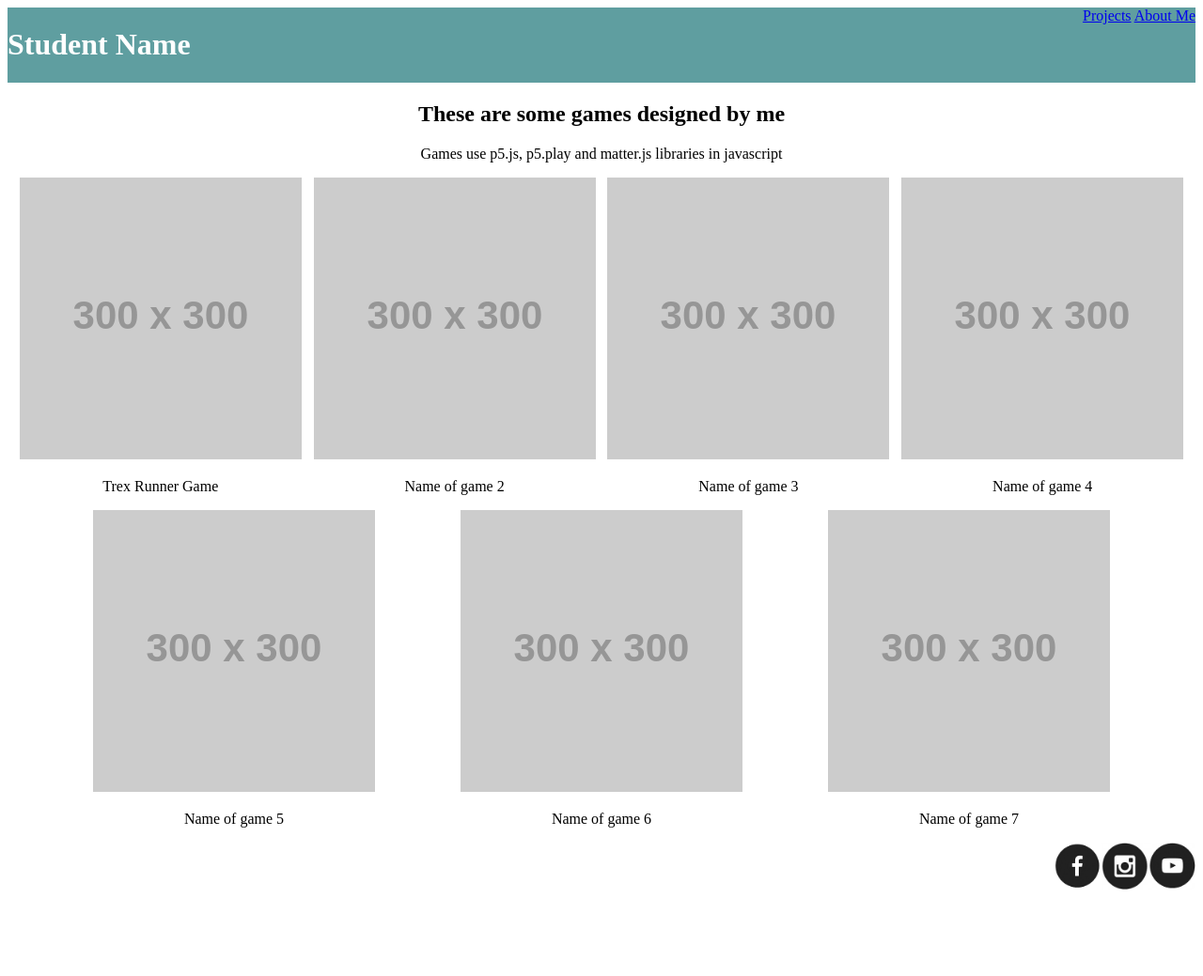
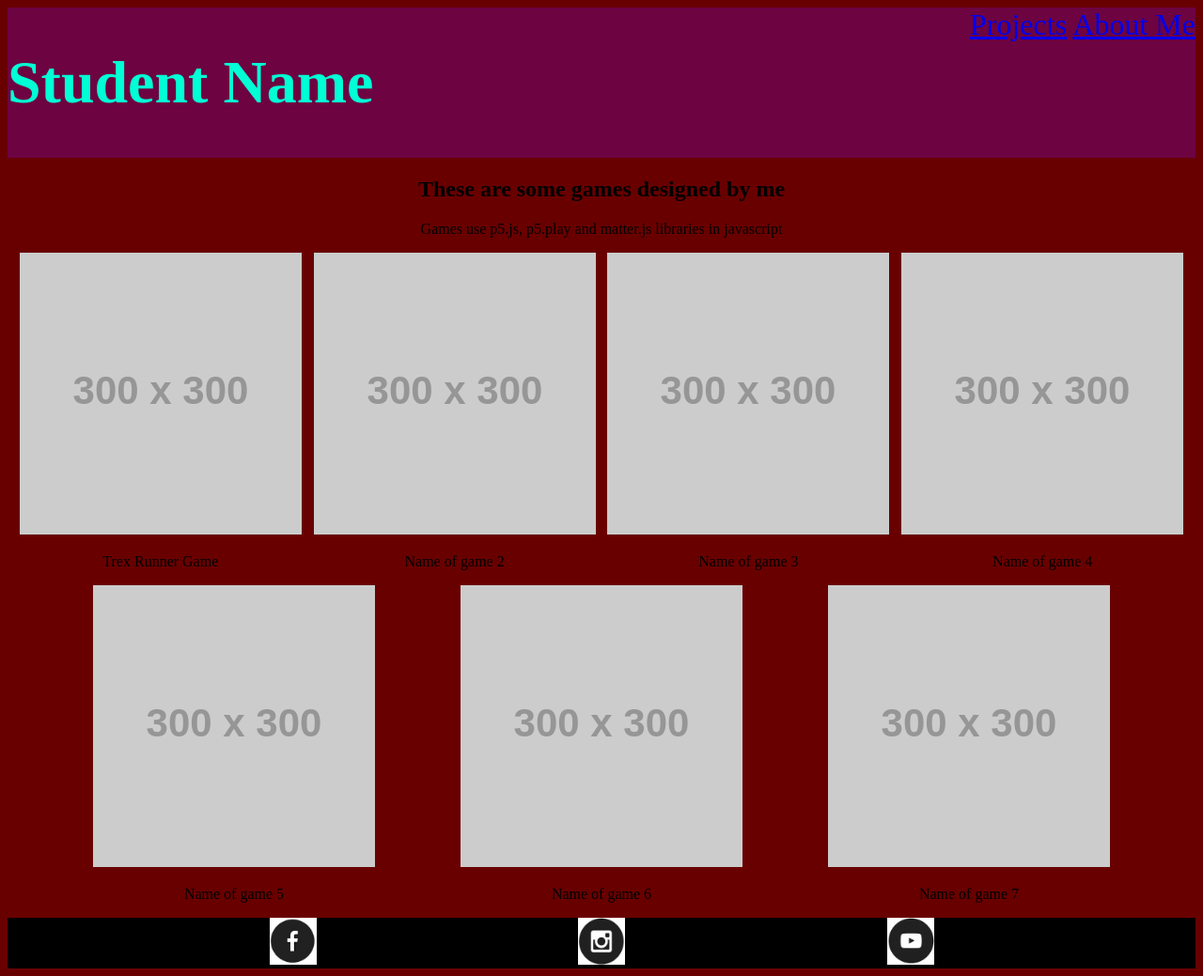
Before and after one commit to VEDANG13/student-portfolio, a plain HTML site: page index.html in a window 1280 px wide. Shown: the whole page at 94% size. Before the commit the page ends 959 px from the top, so only its background shows below. Drawn offline with Linux system fonts and the light colour scheme; placeholder pictures from the web are drawn by us.

Commit message:
Add files via upload

```diff
--- a/style.css
+++ b/style.css
@@ -1,5 +1,5 @@
 h1 {
-    color: white;
+    color: #00ffd5;
 }
 
 /* * {
@@ -7,15 +7,19 @@
 } */
 
 .header{
-    background-color: cadetblue;
-    display: flex;
+    background-color: #6d0341;
+     display: flex;
     justify-content: space-between;
+    font-size:xx-large;
+    font-style:bold;
 }
 
 .site-description{
     display: flex;
     flex-direction: column;
     justify-content: first baseline;
+    font-size:x-large;
+    font-style:oblique;
 }
 
 .grid{
@@ -26,9 +30,14 @@
 
 .footer{
     display: flex;
-    justify-content: flex-end;
+    justify-content: space-evenly;
+   background-color:#000000;
+
 }
 
 p,h2{
     text-align: center;
 }
+body{
+background-color:#690000;
+}
```
